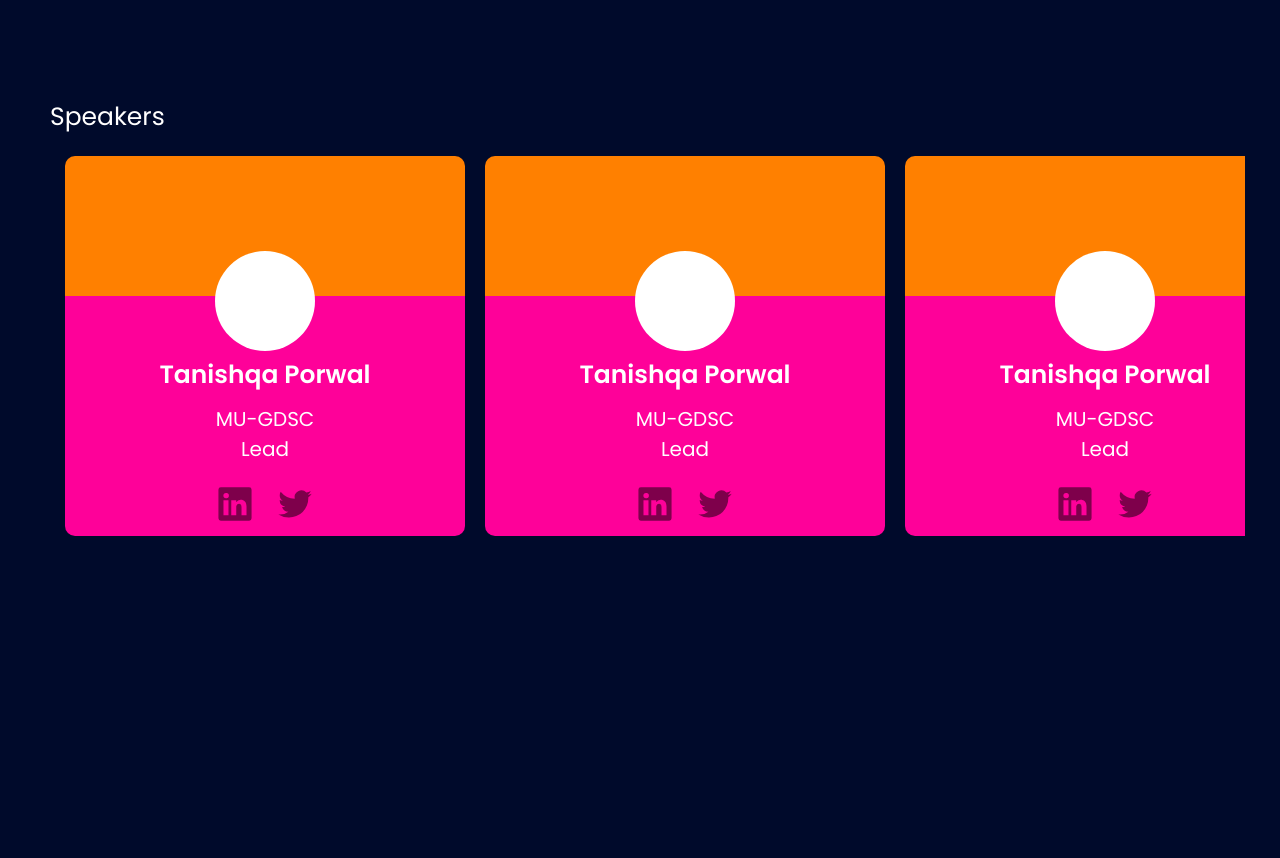
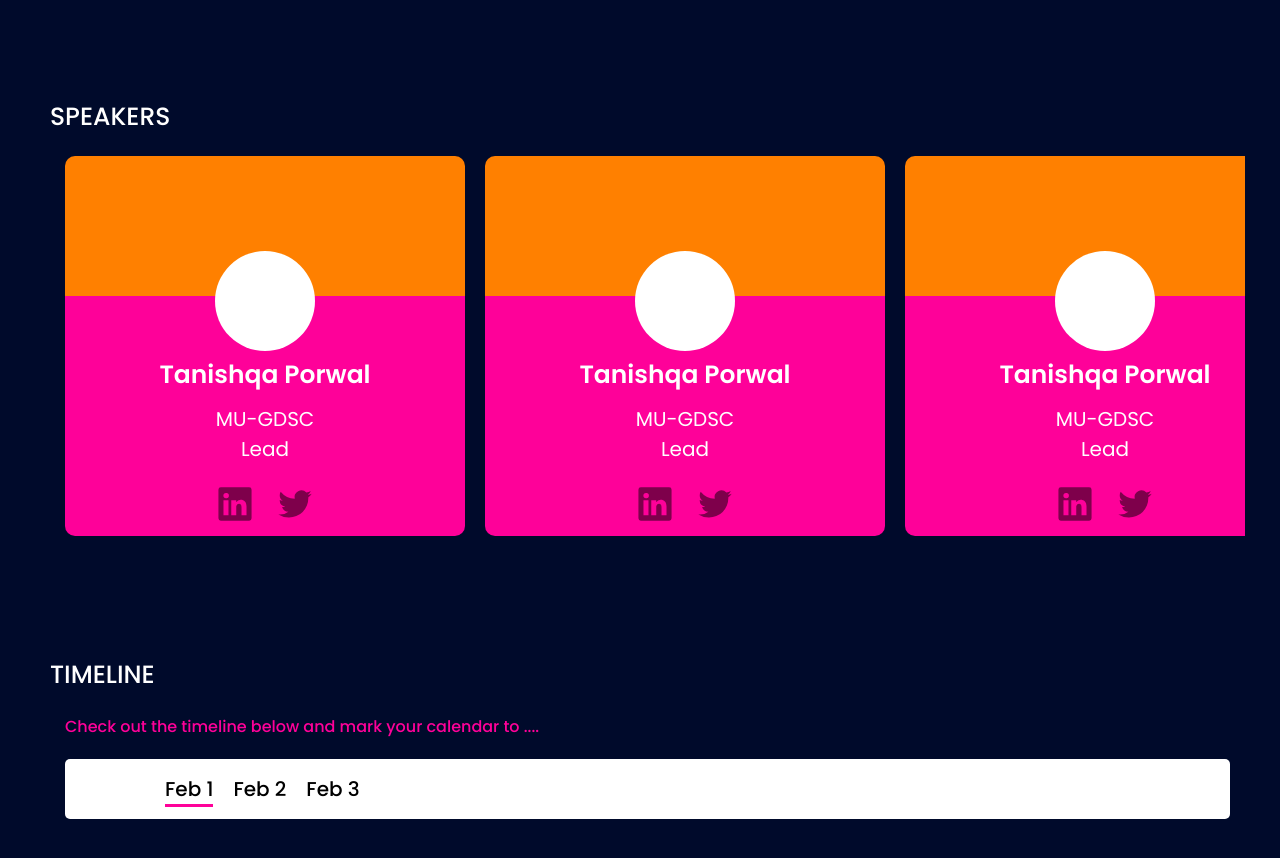
Before and after one commit to vivek286/Nakshatra, a Next.js app: page / in a window 1280 px wide. Shown: the part 1928-2786 px from the top of the page. Before the commit the page ends 2534 px from the top, so only its background shows below. Built offline with nearby package versions, Linux system fonts and the light colour scheme.

Commit message:
added timeline

```diff
--- a/components/About.module.css
+++ b/components/About.module.css
@@ -1,5 +1,4 @@
 .about{
-
     max-width: 70%;
 }
 .about div{
--- /dev/null
+++ b/components/Timeline-item.js
@@ -0,0 +1,16 @@
+import classes from './Timeline-item.module.css';
+
+const TimelineItem = ({ active, time, title, speaker }) => {
+    return (
+        <div className={classes.timeline_item}>
+            <div className={classes.time} style={{ background: `${active ? '#FE0199' : '#fff'}` }}>
+                <p style={{ color: `${active ? '#000' : '#FE0199'}` }}>{time} pm</p>
+            </div>
+            <div className={classes.description}>
+                <p style={{ color: `${active ? '#000' : '#FE0199'}` }} >{title}</p>
+                <p>{speaker}</p>
+            </div>
+        </div>
+    )
+}
+export default TimelineItem;
--- /dev/null
+++ b/components/Timeline-item.module.css
@@ -0,0 +1,42 @@
+.timeline_item{
+    display: flex;
+    justify-content: flex-start;
+    align-items: center;
+    width: 100%;
+    gap: 2rem;
+    padding: 1rem 0rem;
+}
+.time{
+    min-width: 5rem;
+    min-height: 5rem;
+    border-radius: 50%;
+    display: flex;
+    justify-content: center;
+    align-items: center;
+    background-color: #fff;
+    color: #000;
+}
+.time > p{
+    font-weight: 700;
+    font-size: 1rem;
+}
+.description{
+    padding: 0.5rem 2rem;
+    color: #000;
+    width: 100%;
+    border-radius: 5px;
+    background-color: #fff;
+}
+.description > p{
+    font-weight: 500;
+    font-size:1.8rem;
+}
+
+@media screen and (max-width:900px) {
+
+}
+@media screen and (max-width:600px) {
+    .timeline_item{
+        gap: 1rem;
+    }
+}
--- /dev/null
+++ b/components/Timeline.js
@@ -0,0 +1,39 @@
+import { useState } from 'react';
+import TimelineItem from './Timeline-item';
+import classes from './Timeline.module.css'
+
+const feb1 = [{ time: '7:30', speaker: 'Bilal Mansuri', title: 'Web Dev Workshop', active: true }, { time: '7:30', speaker: 'Bilal Mansuri', title: 'Web Dev Workshop' }, { time: '7:30', speaker: 'Bilal Mansuri', title: 'Web Dev Workshop' }, { time: '7:30', speaker: 'Bilal Mansuri', title: 'Web Dev Workshop' }, { time: '7:30', speaker: 'Bilal Mansuri', title: 'Web Dev Workshop' }, { time: '7:30', speaker: 'Bilal Mansuri', title: 'Web Dev Workshop' }, { time: '7:30', speaker: 'Bilal Mansuri', title: 'Web Dev Workshop' }, { time: '7:30', speaker: 'Bilal Mansuri', title: 'Web Dev Workshop' }];
+
+const feb2 = [{ time: '8:00', speaker: 'Anas Khan', title: 'Android Workshop', active: true }, { time: '8:00', speaker: 'Anas Khan', title: 'Android Workshop' }, { time: '8:00', speaker: 'Anas Khan', title: 'Android Workshop' }, { time: '8:00', speaker: 'Anas Khan', title: 'Android Workshop' }, { time: '8:00', speaker: 'Anas Khan', title: 'Android Workshop' }, { time: '8:00', speaker: 'Anas Khan', title: 'Android Workshop' }, { time: '8:00', speaker: 'Anas Khan', title: 'Android Workshop' }, { time: '8:00', speaker: 'Anas Khan', title: 'Android Workshop' }];
+
+const feb3 = [{ time: "9:00", speaker: 'Ritik Tailor', title: 'CP Workshop', active: true }, { time: "9:00", speaker: 'Ritik Tailor', title: 'CP Workshop' }, { time: "9:00", speaker: 'Ritik Tailor', title: 'CP Workshop' }, { time: "9:00", speaker: 'Ritik Tailor', title: 'CP Workshop' }, { time: "9:00", speaker: 'Ritik Tailor', title: 'CP Workshop' }, { time: "9:00", speaker: 'Ritik Tailor', title: 'CP Workshop' }, { time: "9:00", speaker: 'Ritik Tailor', title: 'CP Workshop' }, { time: "9:00", speaker: 'Ritik Tailor', title: 'CP Workshop' }];
+
+const Timeline = () => {
+    const [activeDate, setActiveDate] = useState(1);
+
+    const changeDateHandler = (date) => {
+        setActiveDate(date)
+    }
+
+    return (
+        <section className={classes.timeline}>
+            <h2>
+                Timeline
+            </h2>
+            <div className={classes.timeline_container}>
+                <p className={classes.container_subheading}>Check out the timeline below and mark your calendar to ....</p>
+                <div className={classes.dates}>
+                    <p className={`${activeDate === 1 && classes.active}`} onClick={() => changeDateHandler(1)}>Feb 1</p>
+                    <p className={`${activeDate === 2 && classes.active}`} onClick={() => changeDateHandler(2)}>Feb 2</p>
+                    <p className={`${activeDate === 3 && classes.active}`} onClick={() => changeDateHandler(3)}>Feb 3</p>
+                </div>
+                <div className={classes.timeline_items}>
+                    {activeDate === 1 && feb1.map((item, i) => <TimelineItem key={i} time={item.time} speaker={item.speaker} title={item.title} active={item.active} />)}
+                    {activeDate === 2 && feb2.map((item, i) => <TimelineItem key={i} time={item.time} speaker={item.speaker} title={item.title} active={item.active} />)}
+                    {activeDate === 3 && feb3.map((item, i) => <TimelineItem key={i} time={item.time} speaker={item.speaker} title={item.title} active={item.active} />)}
+                </div>
+            </div>
+        </section>
+    )
+}
+export default Timeline;
--- /dev/null
+++ b/components/Timeline.module.css
@@ -0,0 +1,44 @@
+.timeline_container{
+    margin-left: 1.5rem;
+}
+.container_subheading{
+    color: var(--pink);
+    font-weight:500;
+}
+.dates{
+    width: 100%;
+    margin: 2rem 0;
+    border-radius: 5px;
+    background-color: #fff;
+    color: black;
+    display: flex;
+    gap: 2rem;
+    align-items: center;
+    padding: 1.5rem 0;
+}
+.dates > p:first-child{
+    margin-left: 10rem;
+}
+.dates > p{
+    font-size: 2rem;
+    font-weight: 500;
+    cursor: pointer;
+}
+.active{
+    box-shadow: 0px 3px 0px var(--pink);
+}
+.timeline_items{
+    display: flex;
+    flex-direction: column;
+    margin-top: 5rem;
+}
+@media screen and (max-width:900px) {
+    .dates > p:first-child{
+        margin-left: 7rem;
+    }
+}
+@media screen and (max-width:600px) {
+    .dates > p:first-child{
+        margin-left: 4rem;
+    }
+}
--- a/pages/index.js
+++ b/pages/index.js
@@ -4,6 +4,7 @@ import About from "../components/About"
 import Pages from "../components/Pages"
 import Events from "../components/Events"
 import Speakers from "../components/Speakers"
+import Timeline from "../components/Timeline"
 
 export default function Home() {
   return (
@@ -15,6 +16,7 @@ export default function Home() {
         <Pages />
         <Events />
         <Speakers />
+        <Timeline />
       </main>
     </>
   )
--- a/styles/globals.css
+++ b/styles/globals.css
@@ -22,7 +22,9 @@ body{
   color: white;
   overflow-x: hidden;
   background-color: #000A2B;
-
+}
+body > *{
+  -webkit-tap-highlight-color: transparent;
 }
 a,a:visited,a:link,a:active{
   color: inherit;
@@ -42,7 +44,8 @@ section{
 }
 h2{
   font-size: 2.5rem;
-  font-weight: 400;
+  font-weight: 500;
+  text-transform: uppercase;
 }
 p{
   font-size: 1.6rem;
```
Also changed, not shown: 2 other files (tests, documents, lock files or other folders).
